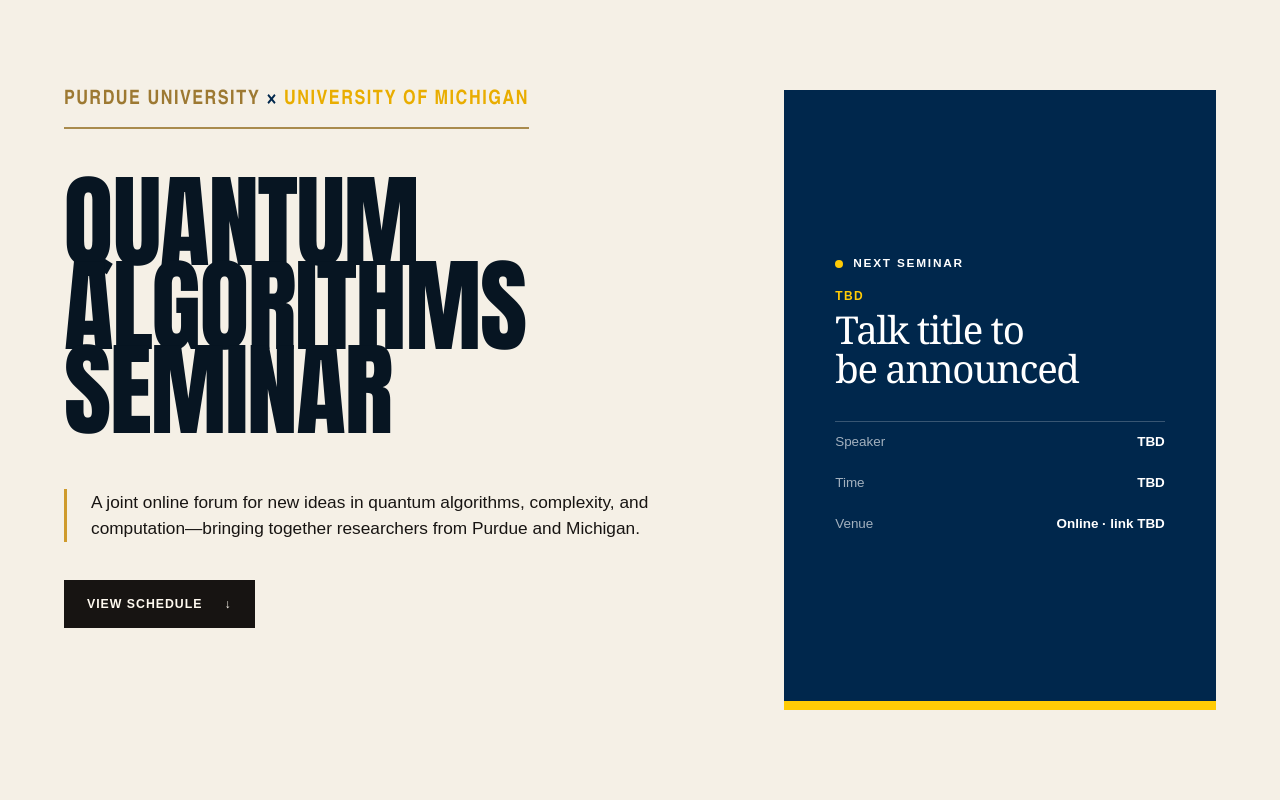
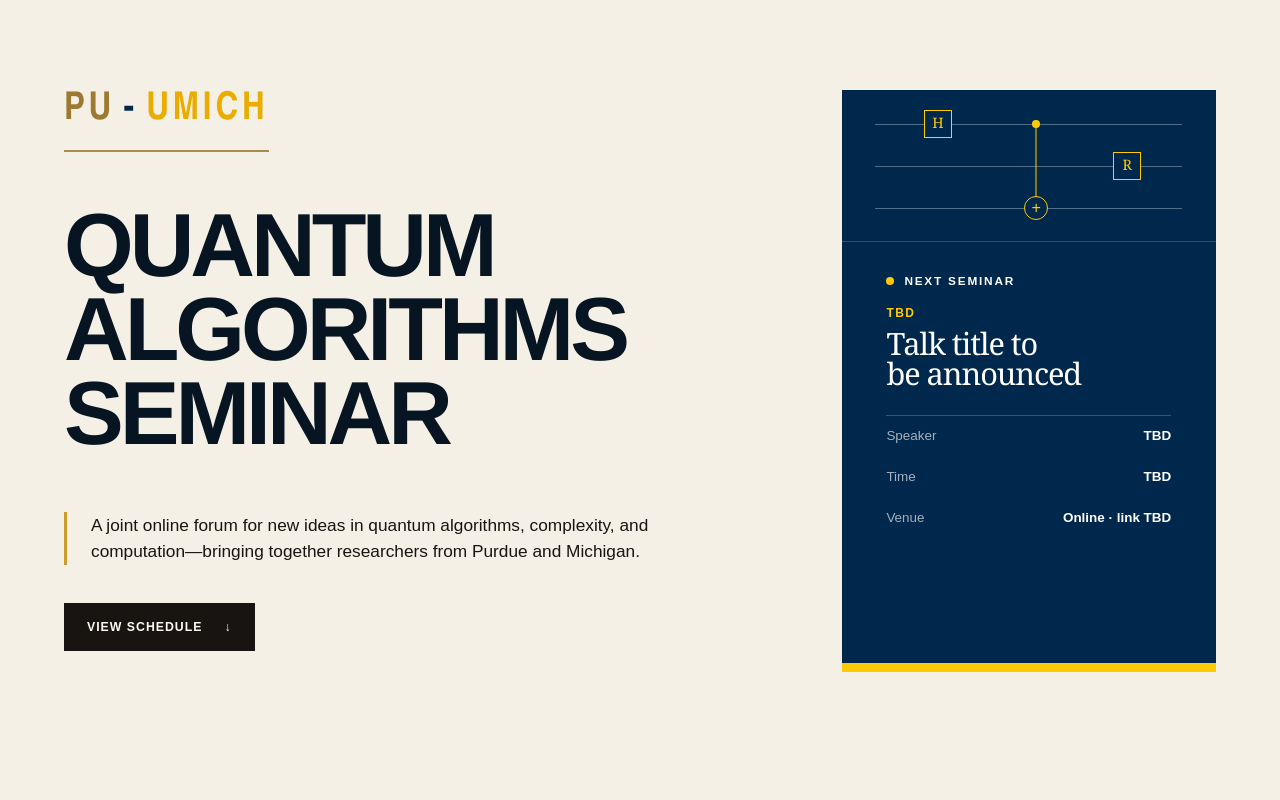
Before and after one commit to zrz1996/purdue-umich-quantum-algorithms-seminar, a Next.js app: page / in a window 1280 px wide. Shown: the top 800 px of the page. Built offline with nearby package versions, Linux system fonts and the light colour scheme.

Commit message:
Refine seminar typography and quantum card

```diff
--- a/app/globals.css
+++ b/app/globals.css
@@ -28,7 +28,7 @@
 
 .hero {
   display: grid;
-  grid-template-columns: minmax(0, 1.25fr) minmax(380px, 0.75fr);
+  grid-template-columns: minmax(0, 1.35fr) minmax(350px, 0.65fr);
   margin: 0 auto;
   max-width: 1500px;
   min-height: 100vh;
@@ -51,13 +51,13 @@
   border-bottom: 2px solid #a98b4d;
   display: flex;
   font-family: 'Arial Narrow', 'Helvetica Neue Condensed', 'Helvetica Neue', Arial, sans-serif;
-  font-size: clamp(1rem, 1.55vw, 1.55rem);
-  font-weight: 800;
-  gap: 0.32em;
-  letter-spacing: 0.075em;
+  font-size: clamp(1.9rem, 3vw, 3.1rem);
+  font-weight: 700;
+  gap: 0.22em;
+  letter-spacing: 0.1em;
   line-height: 1.1;
   margin: 0 0 clamp(28px, 4vw, 52px);
-  padding-bottom: 16px;
+  padding-bottom: 18px;
   text-transform: uppercase;
   width: fit-content;
 }
@@ -70,12 +70,12 @@
 
 h1 {
   color: #071522;
-  font-family: Impact, Haettenschweiler, 'Arial Narrow Bold', 'Arial Narrow', sans-serif;
-  font-size: clamp(4.3rem, 8vw, 8.35rem);
+  font-family: 'Helvetica Neue', 'Arial Narrow', Arial, sans-serif;
+  font-size: clamp(3.9rem, 7vw, 7.25rem);
   font-stretch: condensed;
-  font-weight: 900;
-  letter-spacing: -0.015em;
-  line-height: 0.82;
+  font-weight: 600;
+  letter-spacing: -0.045em;
+  line-height: 0.94;
   margin: 0;
   text-transform: uppercase;
 }
@@ -112,11 +112,9 @@
 .button-primary:focus-visible { background: var(--blue); }
 
 .next-talk {
-  align-items: center;
   background: var(--blue);
   color: white;
-  display: flex;
-  min-height: 620px;
+  min-height: 540px;
   overflow: hidden;
   position: relative;
 }
@@ -131,8 +129,83 @@
   width: 100%;
 }
 
+.quantum-circuit {
+  border-bottom: 1px solid rgba(255, 255, 255, 0.18);
+  height: 152px;
+  overflow: hidden;
+  position: relative;
+}
+
+.circuit-line {
+  background: rgba(255, 255, 255, 0.32);
+  height: 1px;
+  left: 9%;
+  position: absolute;
+  right: 9%;
+}
+
+.circuit-line-one { top: 34px; }
+.circuit-line-two { top: 76px; }
+.circuit-line-three { top: 118px; }
+
+.circuit-gate {
+  align-items: center;
+  background: var(--blue);
+  border: 1px solid var(--maize);
+  color: var(--maize);
+  display: flex;
+  font-family: Georgia, 'Times New Roman', serif;
+  font-size: 0.9rem;
+  height: 28px;
+  justify-content: center;
+  position: absolute;
+  width: 28px;
+}
+
+.gate-h { left: 22%; top: 20px; }
+.gate-r { right: 20%; top: 62px; }
+
+.control-dot {
+  background: var(--maize);
+  border-radius: 50%;
+  height: 8px;
+  left: 52%;
+  position: absolute;
+  top: 30px;
+  transform: translateX(-50%);
+  width: 8px;
+}
+
+.control-wire {
+  background: var(--maize);
+  height: 88px;
+  left: 52%;
+  position: absolute;
+  top: 34px;
+  transform: translateX(-50%);
+  width: 1px;
+}
+
+.target-gate {
+  align-items: center;
+  background: var(--blue);
+  border: 1px solid var(--maize);
+  border-radius: 50%;
+  color: var(--maize);
+  display: flex;
+  font-size: 1rem;
+  height: 24px;
+  justify-content: center;
+  left: 52%;
+  line-height: 1;
+  position: absolute;
+  top: 106px;
+  transform: translateX(-50%);
+  width: 24px;
+}
+
 .next-talk-content {
-  padding: clamp(44px, 6vw, 76px) clamp(30px, 4vw, 60px);
+  padding: 30px clamp(28px, 3.5vw, 48px) 38px;
   width: 100%;
 }
 
@@ -150,11 +223,11 @@
 
 .next-talk h2 {
   font-family: Georgia, 'Times New Roman', serif;
-  font-size: clamp(2rem, 3vw, 3.1rem);
+  font-size: clamp(1.75rem, 2.4vw, 2.35rem);
   font-weight: 400;
   letter-spacing: -0.035em;
   line-height: 1;
-  margin: 0 0 34px;
+  margin: 0 0 26px;
 }
 
 dl { border-top: 1px solid rgba(255, 255, 255, 0.22); margin: 0; }
@@ -244,17 +317,17 @@
 @media (max-width: 900px) {
   .hero { gap: 64px; grid-template-columns: 1fr; }
   .hero-copy { padding-right: 0; }
-  .next-talk { min-height: 570px; }
+  .next-talk { min-height: 520px; }
   .section-heading { grid-template-columns: 1fr; gap: 18px; }
   .section-heading > p:last-child { margin-top: 0; }
 }
 
 @media (max-width: 640px) {
   .hero { min-height: 0; padding-top: 42px; }
-  .eyebrow { flex-wrap: wrap; font-size: 0.92rem; gap: 0.18em 0.35em; }
-  h1 { font-size: clamp(3.6rem, 18vw, 5.7rem); }
+  .eyebrow { font-size: clamp(1.7rem, 9vw, 2.35rem); }
+  h1 { font-size: clamp(3.25rem, 15.5vw, 5rem); }
   .hero-intro { margin-top: 42px; }
-  .next-talk { min-height: 520px; }
+  .next-talk { min-height: 500px; }
   .schedule-head { display: none; }
 
   .schedule-row {
--- a/app/page.tsx
+++ b/app/page.tsx
@@ -11,9 +11,9 @@
       <section className="hero" id="top">
         <div className="hero-copy">
           <p className="eyebrow">
-            <span className="purdue-name">Purdue University</span>
-            <span className="university-cross" aria-hidden="true">×</span>
-            <span className="michigan-name">University of Michigan</span>
+            <span className="purdue-name">PU</span>
+            <span className="university-cross" aria-hidden="true">-</span>
+            <span className="michigan-name">UMICH</span>
           </p>
           <h1>Quantum<br />Algorithms<br />Seminar</h1>
           <p className="hero-intro">
@@ -28,6 +28,16 @@
         </div>
 
         <aside className="next-talk" aria-labelledby="next-talk-heading">
+          <div className="quantum-circuit" aria-hidden="true">
+            <span className="circuit-line circuit-line-one" />
+            <span className="circuit-line circuit-line-two" />
+            <span className="circuit-line circuit-line-three" />
+            <span className="circuit-gate gate-h">H</span>
+            <span className="circuit-gate gate-r">R</span>
+            <span className="control-dot" />
+            <span className="control-wire" />
+            <span className="target-gate">+</span>
+          </div>
           <div className="next-talk-content">
             <div className="card-label">
               <span className="pulse" aria-hidden="true" /> Next seminar
```
